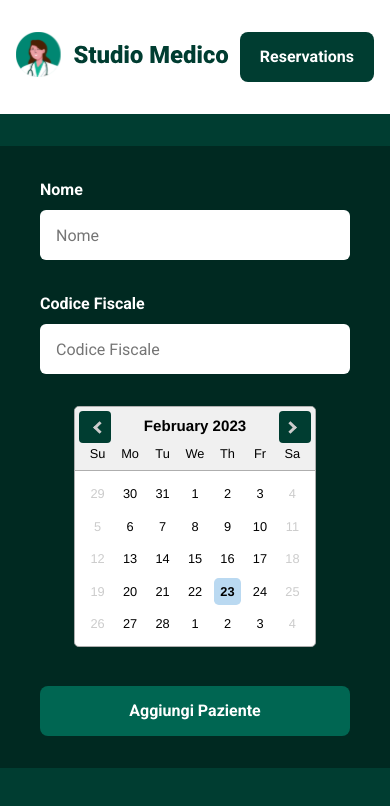
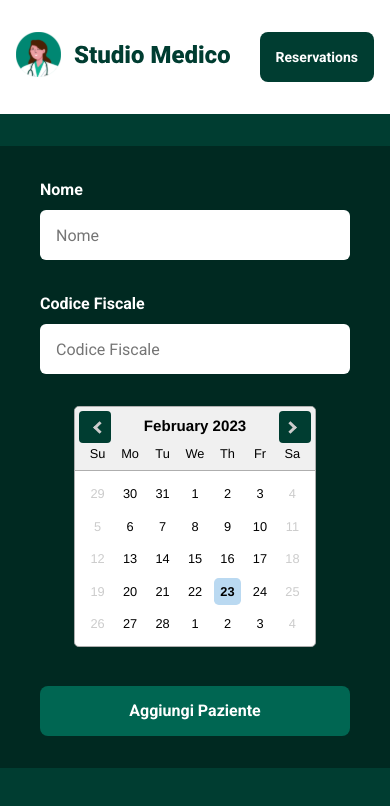
Before and after one commit to filipesaretta/studio-medico, a React (Vite) app: page / in a window 390 px wide. Shown: the top 806 px of the page. Built offline with nearby package versions, Linux system fonts and the light colour scheme.

Commit message:
Better responsive

```diff
--- a/src/components/Header/styles.ts
+++ b/src/components/Header/styles.ts
@@ -23,6 +23,8 @@ export const HeaderContent = styled.div`
 export const ReservationsLink = styled.a`
   text-decoration: none;
   display: flex;
+  justify-content: center;
+  flex-wrap: nowrap;
   align-items: center;
   height: 3.125rem;
   border: 0;
@@ -30,11 +32,17 @@ export const ReservationsLink = styled.a`
   color: ${(props) => props.theme.white};
   border-radius: 8px;
   transition: background-color 300ms;
-
+  text-align: center;
   font-weight: bold;
-  padding: 0 1.25rem;
+  padding: 0 1rem;
 
   &:hover {
     background-color: ${(props) => props.theme.green};
   }
+
+  font-size: 0.875rem;
+  @media (min-width: 850px) {
+    padding: 0 1.25rem;
+    font-size: 1rem;
+  }
 `;
```
